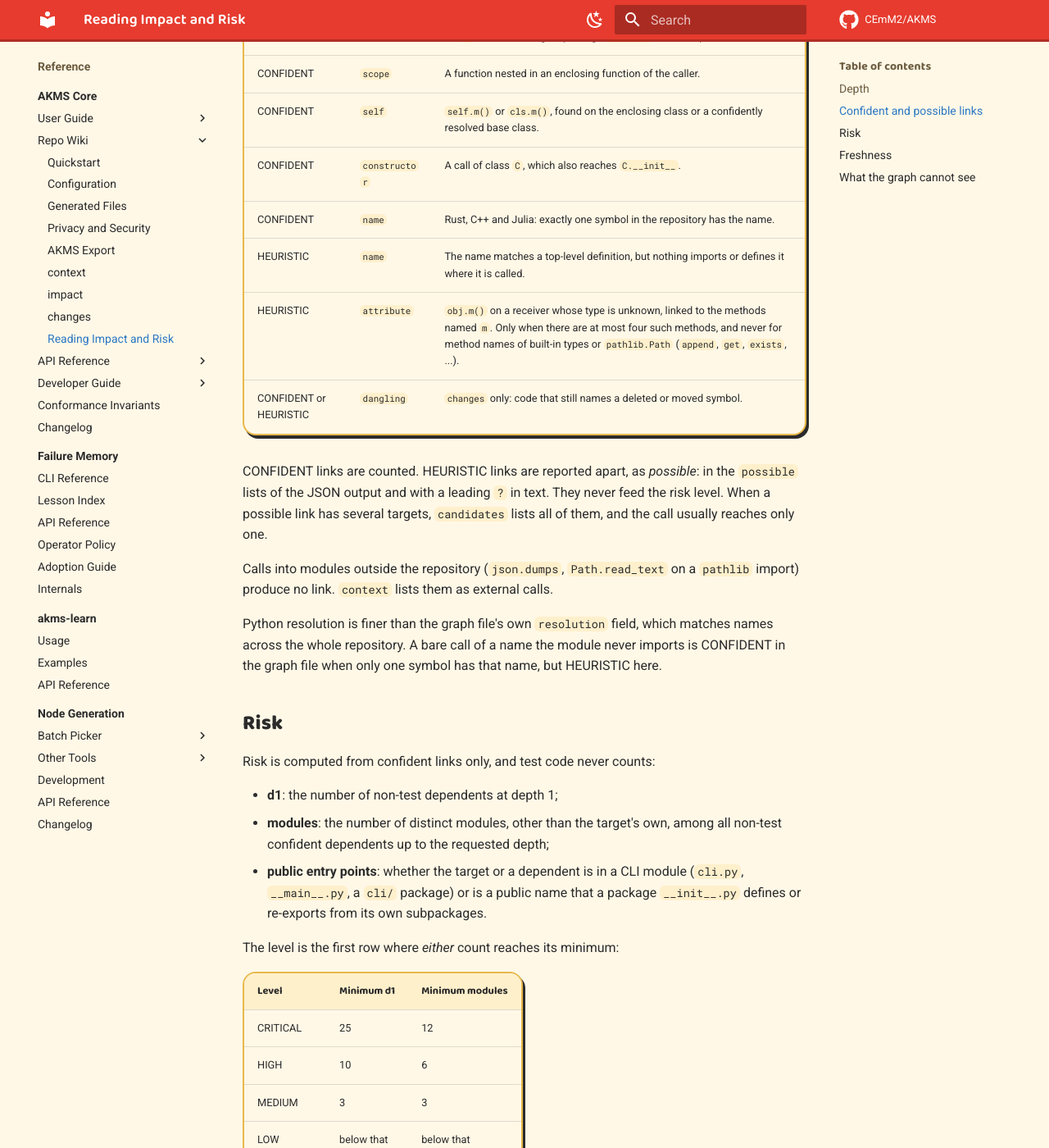
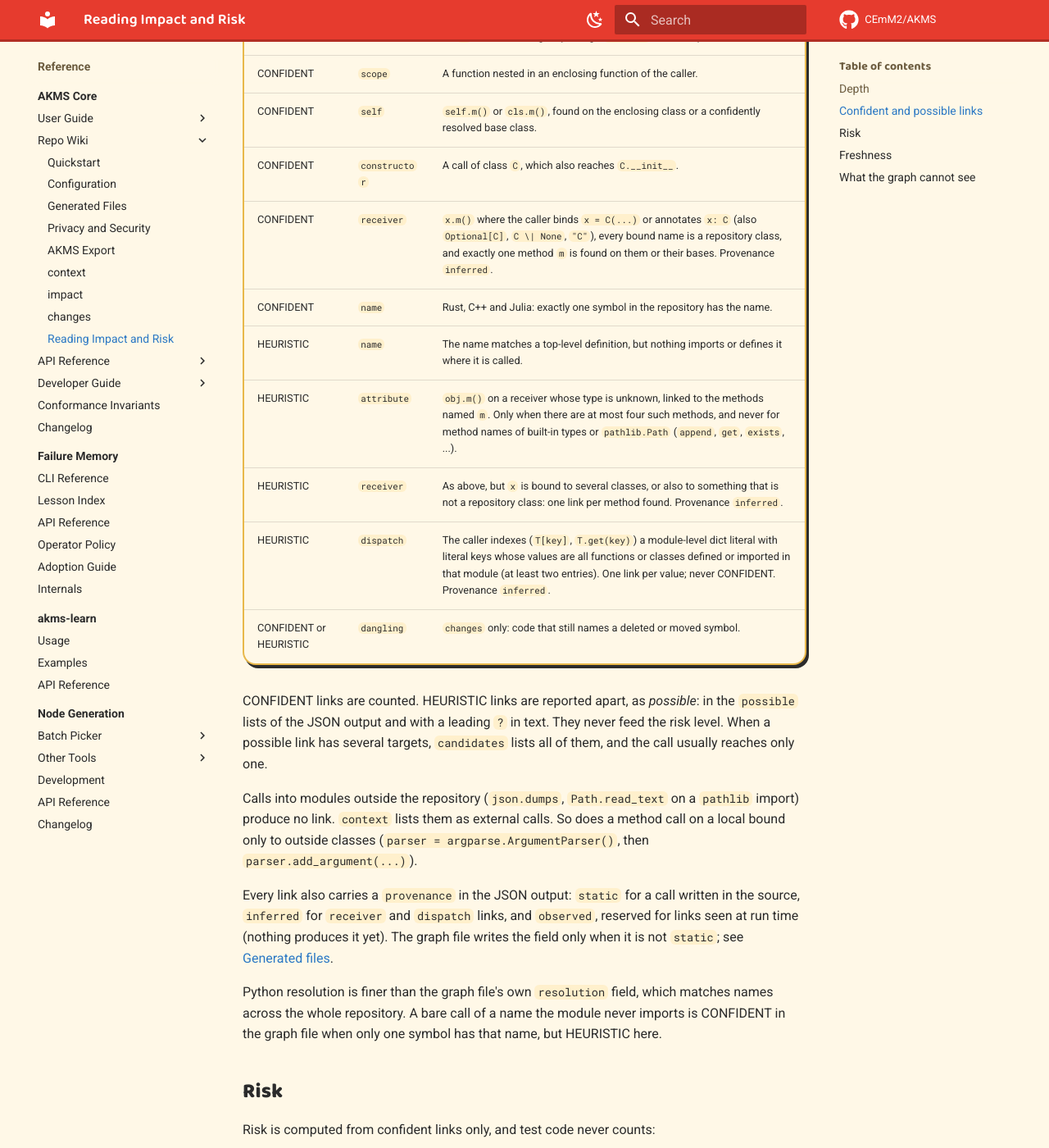
Before and after one commit to CEmM2/AKMS, an MkDocs documentation site: the page built from docs/reference/akms/repo-wiki/reading-impact.md, in a window 1280 px wide and 1400 px high, scrolled down 1082 px. Shown: the whole window at 82% size. Built offline with MkDocs 1.6.1 and Material for MkDocs 9.7.7, drawn with Linux system fonts in a browser that asks for light colours; comment, search, counter and statistics services are not loaded; some of the changed text lies outside the part shown.

Commit message:
docs(repo-wiki): document receiver and dispatch links and the optional graph fields
Add the receiver and dispatch bases to the link tables in the skill and
the reading-impact page, explain provenance, narrow the blind-spot lists
to what is still missed, and refresh the context and impact examples for
the fixture's new persist_any. Generated files gains a section on the
symbol graph's optional fields.

Co-Authored-By: Claude Opus 5.5 <noreply@anthropic.com>

```diff
--- a/docs/reference/akms/repo-wiki/reading-impact.md
+++ b/docs/reference/akms/repo-wiki/reading-impact.md
@@ -32,9 +32,12 @@ Python looks it up, using only what the graph records, and label the result:
 | CONFIDENT | `scope` | A function nested in an enclosing function of the caller. |
 | CONFIDENT | `self` | `self.m()` or `cls.m()`, found on the enclosing class or a confidently resolved base class. |
 | CONFIDENT | `constructor` | A call of class `C`, which also reaches `C.__init__`. |
+| CONFIDENT | `receiver` | `x.m()` where the caller binds `x = C(...)` or annotates `x: C` (also `Optional[C]`, `C \| None`, `"C"`), every bound name is a repository class, and exactly one method `m` is found on them or their bases. Provenance `inferred`. |
 | CONFIDENT | `name` | Rust, C++ and Julia: exactly one symbol in the repository has the name. |
 | HEURISTIC | `name` | The name matches a top-level definition, but nothing imports or defines it where it is called. |
 | HEURISTIC | `attribute` | `obj.m()` on a receiver whose type is unknown, linked to the methods named `m`. Only when there are at most four such methods, and never for method names of built-in types or `pathlib.Path` (`append`, `get`, `exists`, ...). |
+| HEURISTIC | `receiver` | As above, but `x` is bound to several classes, or also to something that is not a repository class: one link per method found. Provenance `inferred`. |
+| HEURISTIC | `dispatch` | The caller indexes (`T[key]`, `T.get(key)`) a module-level dict literal with literal keys whose values are all functions or classes defined or imported in that module (at least two entries). One link per value; never CONFIDENT. Provenance `inferred`. |
 | CONFIDENT or HEURISTIC | `dangling` | `changes` only: code that still names a deleted or moved symbol. |
 
 CONFIDENT links are counted. HEURISTIC links are reported apart, as *possible*:
@@ -43,7 +46,15 @@ never feed the risk level. When a possible link has several targets, `candidates
 lists all of them, and the call usually reaches only one.
 
 Calls into modules outside the repository (`json.dumps`, `Path.read_text` on a
-`pathlib` import) produce no link. `context` lists them as external calls.
+`pathlib` import) produce no link. `context` lists them as external calls. So does a
+method call on a local bound only to outside classes
+(`parser = argparse.ArgumentParser()`, then `parser.add_argument(...)`).
+
+Every link also carries a `provenance` in the JSON output: `static` for a call
+written in the source, `inferred` for `receiver` and `dispatch` links, and `observed`,
+reserved for links seen at run time (nothing produces it yet). The graph file writes
+the field only when it is not `static`; see
+[Generated files](generated-files.md#symbol-graph-fields).
 
 Python resolution is finer than the graph file's own `resolution` field, which
 matches names across the whole repository. A bare call of a name the module never
@@ -101,13 +112,15 @@ block. `changes` skips the files in its diff, which it parses itself.
 
 ## What the graph cannot see
 
-The graph comes from parsing source, without running it and without type
-inference. These are missed, or found only as possible links:
+The graph comes from parsing source, without running it. Its only type inference
+is the local `receiver` rule above. These are missed, or found only as possible
+links:
 
-- calls through dynamic dispatch: a method called on a parameter or attribute
-  whose type is not visible, and overrides in subclasses;
-- reflection and indirection: `getattr`, registries and dispatch tables, callbacks
-  passed as values, decorators that replace a function;
+- calls through dynamic dispatch: a method called on a parameter (annotated or not)
+  or an attribute whose type is not visible, and overrides in subclasses;
+- reflection and indirection: `getattr`, registries filled at run time, callbacks
+  passed as values, decorators that replace a function (a literal dict of callables
+  gives only possible `dispatch` links);
 - string-based imports: `importlib.import_module`, packaging entry points, plugin
   discovery;
 - a function-level import under another name (`from pkg.cli import main as
```
Also changed, not shown: docs/reference/akms/repo-wiki/context.md (+3 -2 lines), docs/reference/akms/repo-wiki/generated-files.md (+24 -0 lines), docs/reference/akms/repo-wiki/impact.md (+3 -2 lines), packages/akms/src/akms/_bundled/skills/repo-wiki-code-intel/SKILL.md (+25 -10 lines).
